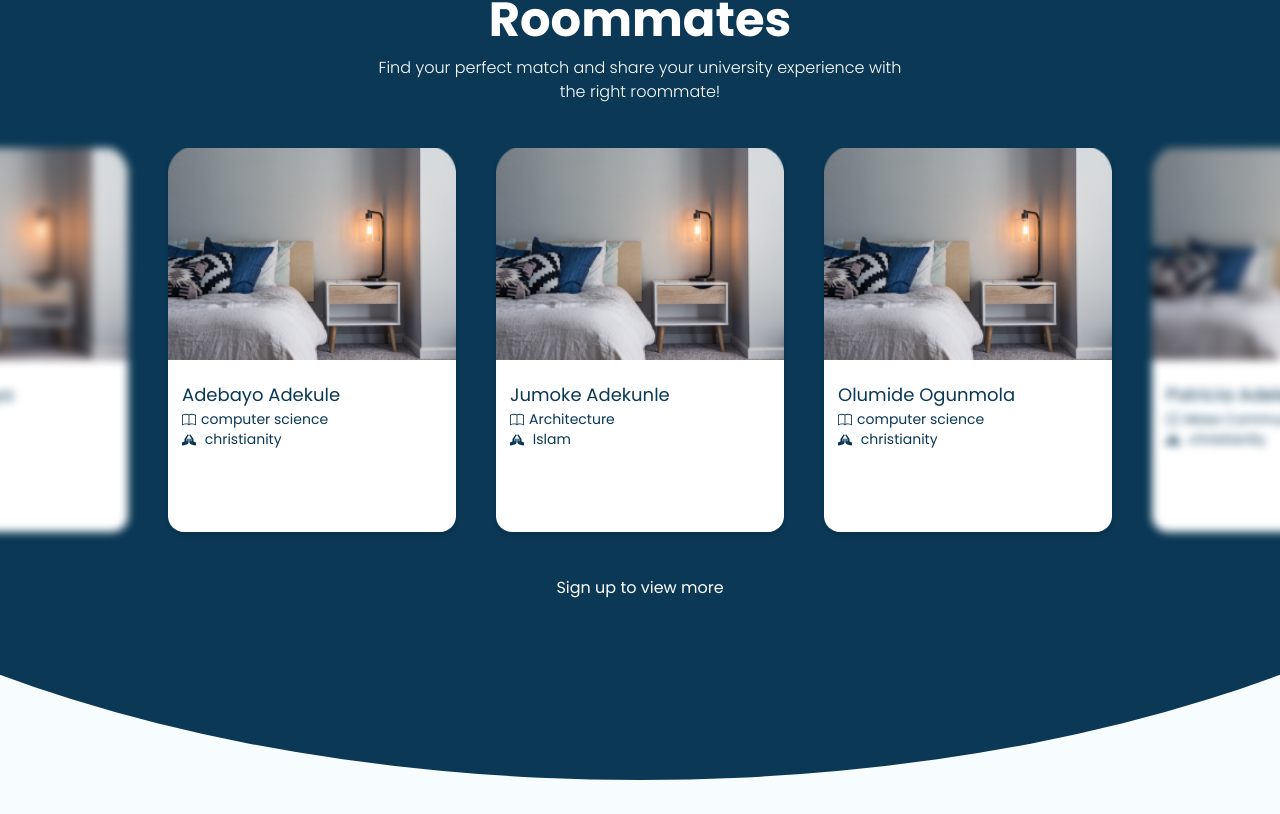
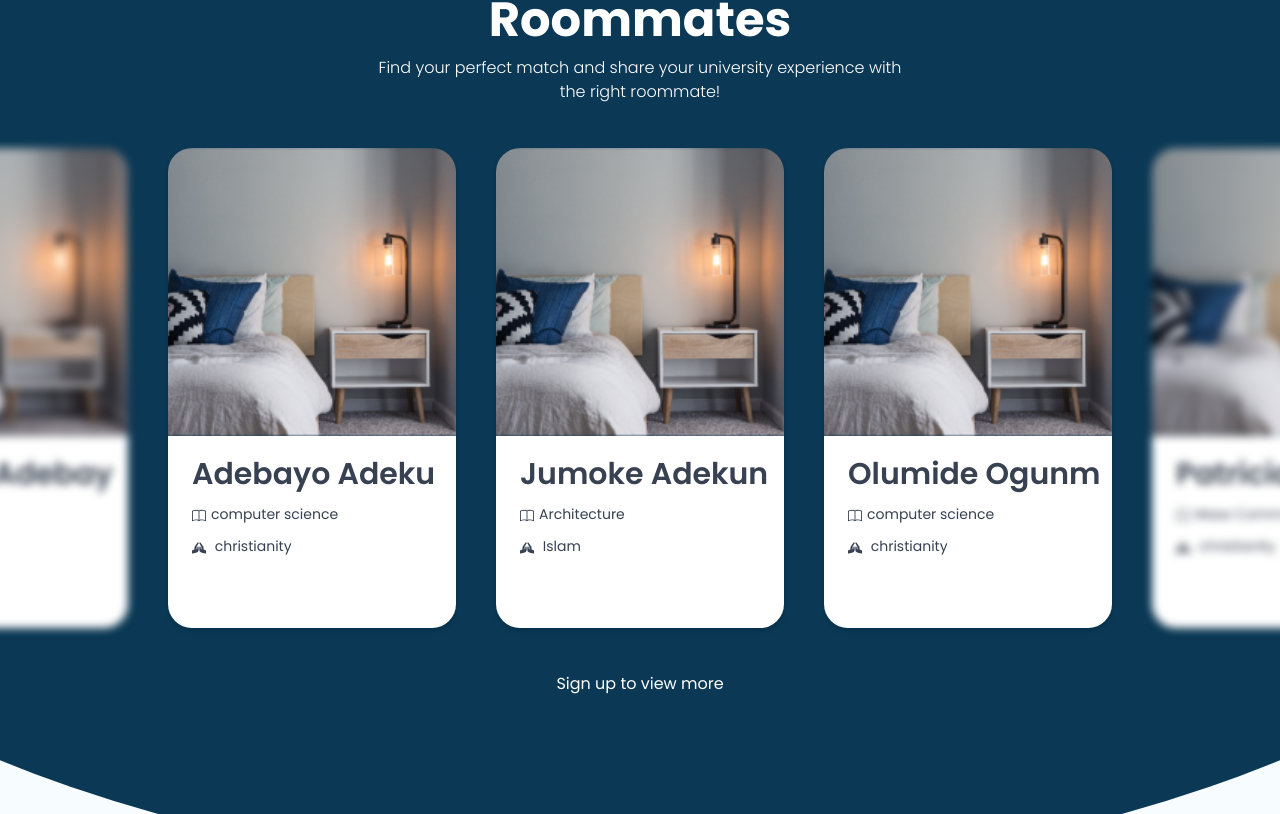
Before and after one commit to Quadry01/pairme-web, a React (Create React App) app: page / in a window 1280 px wide. Shown: the part 2786-3600 px from the top of the page. Built offline with nearby package versions, Linux system fonts and the light colour scheme.

Commit message:
adjusted the roommate card

```diff
--- a/src/components/RoommateCard/RoommateCard.css
+++ b/src/components/RoommateCard/RoommateCard.css
@@ -1,14 +1,12 @@
 
 .roommate-card-wrapper {
   width: auto;
-  color: #0a3855;
-  border-radius: 1em;
   text-align: left;
   overflow: hidden;
 
 }
 .img-div {
-  height: 55%;
+  height: 60%;
 
   overflow: hidden;
 }
@@ -20,9 +18,9 @@
 
 .details {
   background-color:white;
-  padding-left: 1em;
-  padding-top: 1.5em;
-  height: 45%;
+  /* padding-left: 1em;
+  padding-top: 1.5em; */
+  height: 40%;
 }
 .roomate-card-icon {
   display: inline;
--- a/src/components/RoommateCard/RoommateCard.jsx
+++ b/src/components/RoommateCard/RoommateCard.jsx
@@ -3,23 +3,22 @@ import "./RoommateCard.css";
 import { FaPrayingHands } from "react-icons/fa";
 import { BsBook } from "react-icons/bs";
 import accom from "../../images/accom.png";
-const RoommateCard = ({name, department, religion, height}) => {
+const RoommateCard = ({name, department, religion, height, nameText, cardText}) => {
   return (
         <div className={`${height} roommate-card-wrapper shadow-sm md:shadow-md`}>
           <div className="img-div">
             {" "}
             <img src={accom} alt="imag" />
           </div>
-          <div className="details  md:text-sm text-xxs">
-            <span className=" text-sm md:text-lg">{name}</span> <br />
-            <span className="course">
+          <div className={`text-gray-700 flex flex-col details ${cardText}`}>
+            <h2 className= {`${nameText}`}>{name.length > 13 ? `${name.substring(0, 13)}` : name}</h2>
+            <h5 className="course">
               <BsBook className="roomate-card-icon" />
-              {department}
-            </span>
-            <br />
-            <span className="religion">
+              {department.length > 25 ? `${department.substring(0, 25)}` : department}
+            </h5>
+            <h5 className="religion">
               <FaPrayingHands className="roomate-card-icon" /> {religion}
-            </span>
+            </h5>
           </div>
         </div>
   );
--- a/src/pages/HomePage.jsx
+++ b/src/pages/HomePage.jsx
@@ -38,7 +38,7 @@ export const HomePage = forwardRef(() => {
             <div className="flex gap-2 md:gap-4 justify-between items-center grow">
               <DropDownComponent dropName="Location" option1={'Yaba'} option2={'Idi-Araba'} option3={'Akoka'} option4={'Oju-elegba'} />
               <DropDownComponent dropName="Price" option1={'250,000'} option2={'300,000'} option3={'400,000'} option4={'500,000'}/>
-              <DropDownComponent dropName="Type" option1={'Single room'} option2={'2 bedroom flat'} option3={'3 bedroom shared apartment'} option4={'4 bedroom shared apartment'}/>
+              <DropDownComponent dropName="Type" option1={'Single room apartment'} option2={'studio apartment'} option3={'2 bedroom shared apartment'} option4={'self contain apartment'}/>
             </div>
             <button className="text-white bg-blue flex rounded-full w-14 md:w-[153px] h-5 md:h-14 items-center text-xxs md:text-base justify-between px-2 md:px-8 tracking-wider font-light md:font-normal">
               <span className="md:text-xl">
@@ -124,7 +124,9 @@ export const HomePage = forwardRef(() => {
             {(window.innerWidth > 798 ? Roommate.slice(0, 5) : Roommate.slice(0, 3)).map((item) => (
               <div key={item.id} className="relative md:first:blur-sm md:last:blur-sm">
                 <RoommateCard
-                height={'h-52 md:h-96'}
+                height={'h-[33vh] md:h-[60vh] rounded-xl md:rounded-3xl'}
+                nameText ={'text-sm md:text-3xl font-semibold'}
+                cardText ={'md:text-sm text-xxs pl-3 md:pl-6 md:pt-5 pt-2 gap-1 md:gap-3'}
                 name={item.name}
                 department={item.department}
                 religion={item.religion}
--- a/src/pages/Signup/SignUp.jsx
+++ b/src/pages/Signup/SignUp.jsx
@@ -78,6 +78,7 @@ export const SignUp = () => {
 
   return (
     <div>
+
       <div className="top-image-div">
         <img src={top_image} alt="top-img" />
       </div>
--- a/src/pages/User.jsx
+++ b/src/pages/User.jsx
@@ -12,7 +12,8 @@ import { NotificationModal } from "../components/NotificationModal";
 import { LogoutModal } from "../components/LogoutModal";
 import { Roommate } from "../data/roomate";
 import { UserProfileModal } from "../components/UserProfileModal";
-import RoommateCard from '../components/RoommateCard/RoommateCard'
+import RoommateCard from '../components/RoommateCard/RoommateCard';
+import profileImg from '../images/profile.png';
 
 
 
@@ -62,7 +63,7 @@ export const User = () => {
           <div className="text-2xl font-bold mt-24 mx-auto"><NavLink to ='/'>PairMe</NavLink></div>
           <div className="w-full text-center">
             <div className="rounded-full mx-auto ring-gray-active ring-8 w-36 h-36 mt-12">
-              <img className="w-full h-full" src="" alt="" />
+              <img className="w-full h-full" src={profileImg} alt="" />
             </div>
             <div className="mt-7">{user?.name}</div>
             <div onClick={()=>setProfileModal(true)} className="flex justify-center mt-3 text-xs cursor-pointer">View Profile <span className="flex items-center"><BsArrowRight className=" ml-2"/></span></div>
@@ -92,11 +93,13 @@ export const User = () => {
                 <button className="h-full w-24 md:w-40 text-white rounded-2xl bg-blue">Search</button>
               </div>
             </div>
-            <div className="grid grid-cols-2 md:grid-cols-4 justify-between mb-20 mt-10 gap-4 md:gap-8 ">
+            <div className="grid grid-cols-2 md:grid-cols-4 justify-between mb-20 mt-10 gap-4 md:gap-7 ">
              {user?.status ==='findingRoommate' ? Roommate.map((item)=>(
               <div key={item.id}>
                 <RoommateCard
-                height={'h-44 md:h-72'}
+                height={'h-44 md:h-[37vh] rounded-xl md:rounded-2xl'}
+                nameText={'font-semibold text-sm md:text-lg'}
+                cardText={'text-xxs md:text-xs pl-2 md:pl-4 pt-1 md:pt-3 gap-1 md:gap-2'}
                 name={item.name}
                 department={item.department}
                 religion={item.religion}
```
Also changed, not shown: src/images/profile.png (added).
